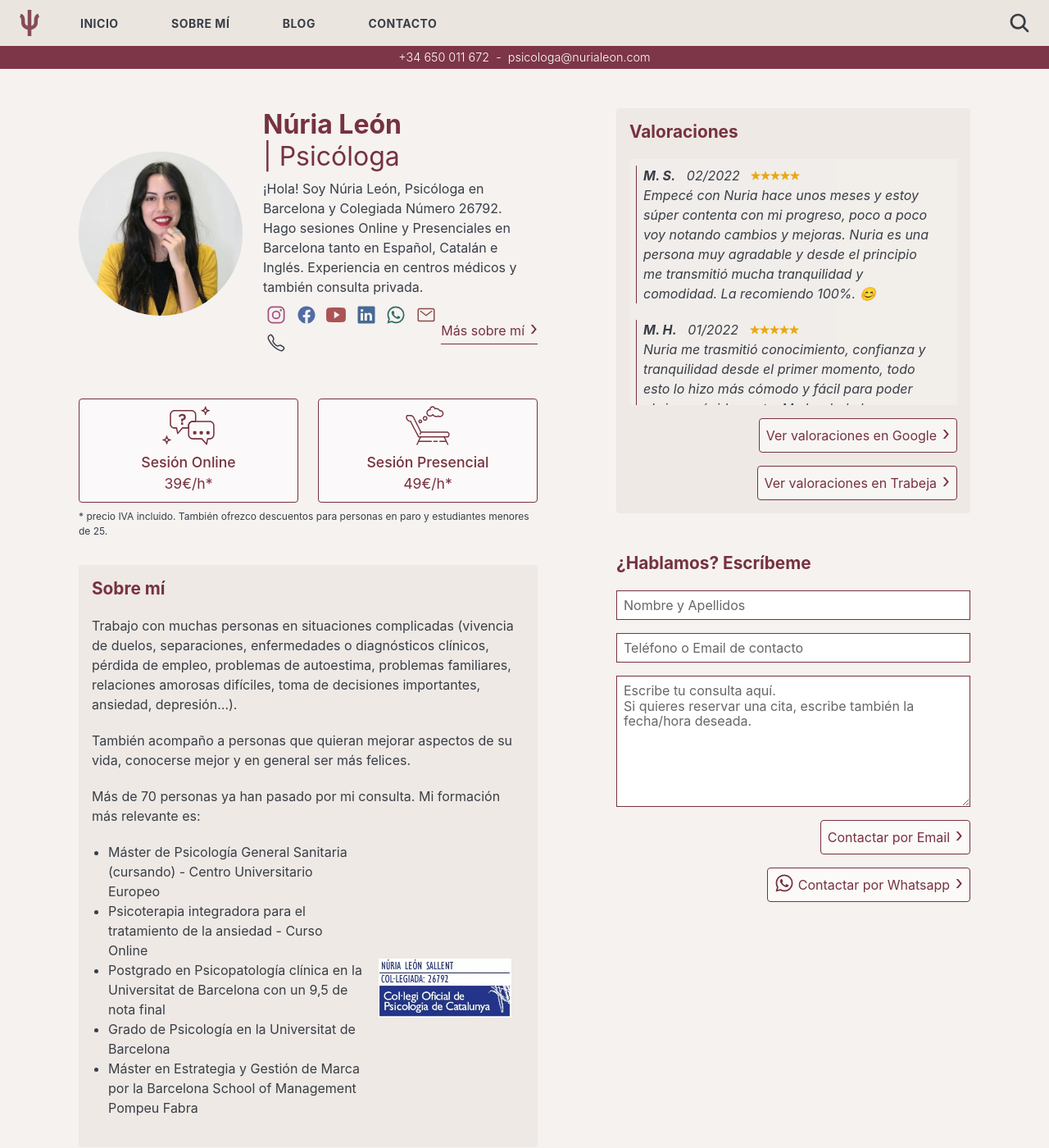
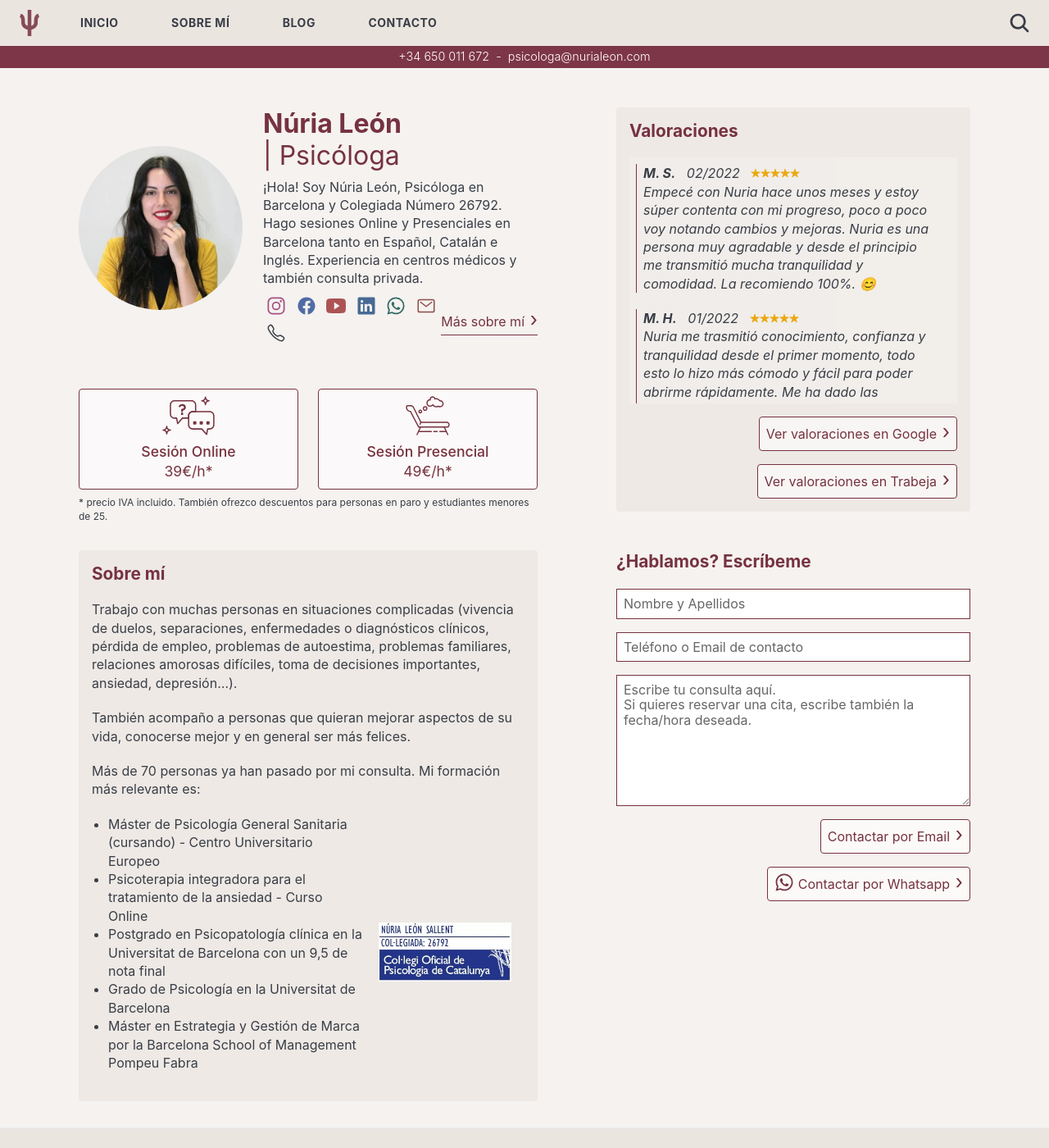
Before and after one commit to nurialeonsallent/nurialeon.com, a Jekyll site: the page built from index.html, in a window 1280 px wide and 1400 px high. Shown: the whole window at 82% size. Built offline with Jekyll 4.4.1, drawn with Linux system fonts in a browser that asks for light colours.

Commit message:
Update _variables.scss

```diff
--- a/_sass/0-settings/_variables.scss
+++ b/_sass/0-settings/_variables.scss
@@ -53,7 +53,7 @@ $base-font-style: normal;
 $base-font-variant: normal;
 $base-font-weight: normal;
 $base-font-family: -apple-system, BlinkMacSystemFont, "Segoe UI Web Regular", "Segoe UI", Helvetica, Arial, sans-serif, "Apple Color Emoji", "Segoe UI Emoji";
-$base-line-height: 1.5;
+$base-line-height: 1.4;
 
 // Headings
 $heading-font-weight: 700;
```
